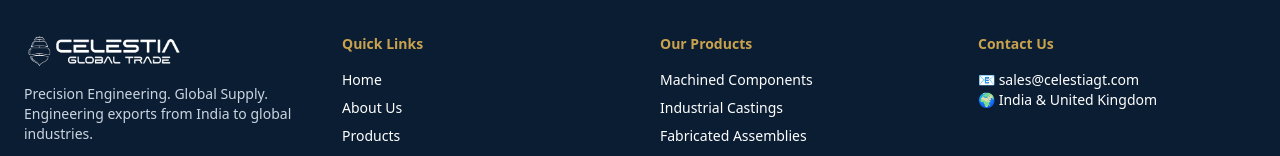
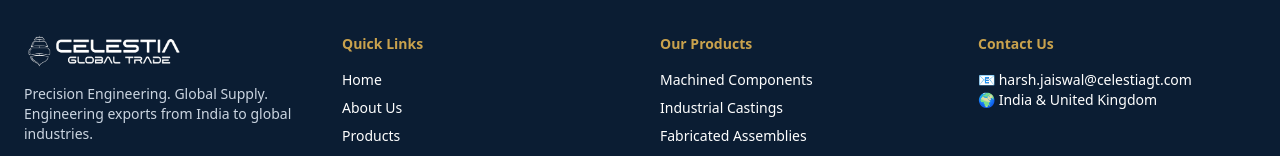
Before and after one commit to preshitpawar-beep/Celestia-GT, a Next.js app: page / in a window 1280 px wide. Shown: the part 2642-2798 px from the top of the page. Built offline with nearby package versions, Linux system fonts and the light colour scheme.

Commit message:
Update Footer.js

```diff
--- a/components/Footer.js
+++ b/components/Footer.js
@@ -48,7 +48,7 @@ export default function Footer() {
         {/* Contact */}
         <div>
           <h4 className="text-gold font-semibold mb-4">Contact Us</h4>
-          <p>📧 sales@celestiagt.com</p>
+          <p>📧 harsh.jaiswal@celestiagt.com</p>
           <p>🌍 India & United Kingdom</p>
         </div>
       </div>
```
